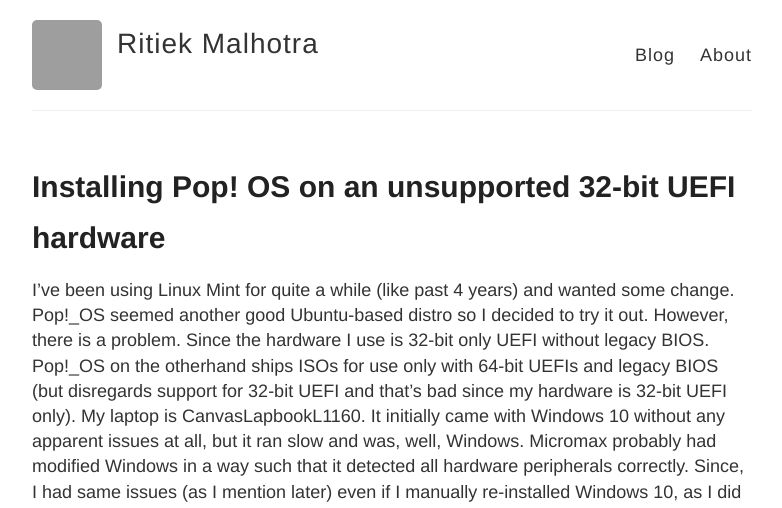
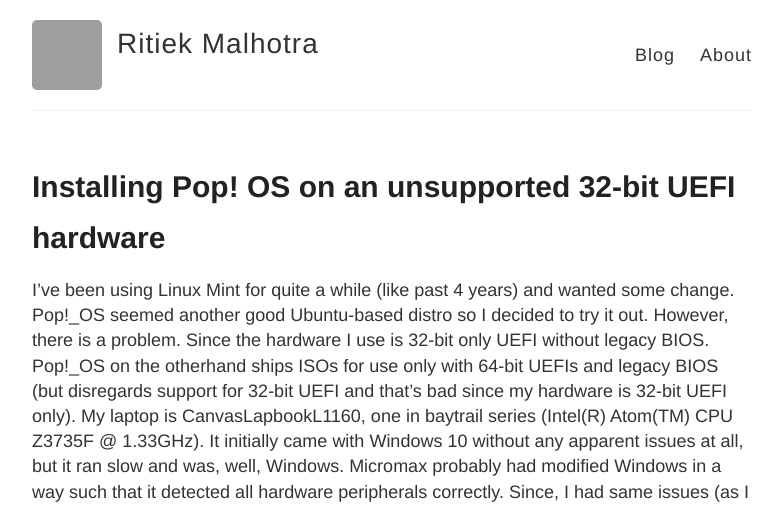
Before and after one commit to ritiek/ritiek.github.io, a Jekyll site: the page built from _posts/2020-04-18-blog-post-15.md, in a window 1280 px wide and 1400 px high. Shown: the top 508 px of the window, without its empty margins (248-1030 px from the left). Built offline with Jekyll 4.4.1, drawn with Linux system fonts in a browser that asks for light colours; our own code applies the rules of GitHub Pages for plain Markdown files; some of the changed text lies outside the part shown; grey boxes are pictures that could not be loaded.

Commit message:
It's baytrail that's been messing up all this time

````diff
--- a/_posts/2020-04-18-blog-post-15.md
+++ b/_posts/2020-04-18-blog-post-15.md
@@ -15,11 +15,11 @@
 there is a problem. Since the hardware I use is 32-bit only UEFI without legacy BIOS.
 Pop!\_OS on the otherhand ships ISOs for use only with 64-bit UEFIs and legacy BIOS (but
 disregards support for 32-bit UEFI and that's bad since my hardware is 32-bit UEFI only).
-My laptop is CanvasLapbookL1160. It initially came with Windows 10 without any apparent
-issues at all, but it ran slow and was, well, Windows. Micromax probably had modified
-Windows in a way such that it detected all hardware peripherals correctly. Since, I had
-same issues (as I mention later) even if I manually re-installed Windows 10, as I did
-with Linux distros.
+My laptop is CanvasLapbookL1160, one in baytrail series (Intel(R) Atom(TM) CPU  Z3735F @ 1.33GHz).
+It initially came with Windows 10 without any apparent issues at all, but it ran slow and
+was, well, Windows. Micromax probably had modified Windows in a way such that it detected
+all hardware peripherals correctly. Since, I had same issues (as I mention later) even if
+I manually re-installed Windows 10, as I did with Linux distros.
 
 <p align="center">
   <img src="https://i.imgur.com/aiIVZGN.png" width="350">
@@ -367,6 +369,10 @@
 ```
 $ sudo grub-update
 ```
+Whoa. This freezing issue seems to be specific to baytrail machines. There has been a kernel bug
+report filed on [https://bugzilla.kernel.org/show_bug.cgi?id=109051](https://bugzilla.kernel.org/show_bug.cgi?id=109051)
+with a very good number of people affected! Reading the responses, it looks like Intel has been
+messing things up. I'm at this also pretty sure the other issues I face are specific to baytrail too.
 
 
 ## End
@@ -378,3 +384,5 @@
 
 I know that 4.16.18 is a pretty old kernel but I'd still be willing for the compromise with using
 it than having stayed put with the Windows that came pre-installed with this machine.
+
+TL;DR Do not a buy a baytrail machine if you can.
````
Also changed, not shown: other parts of _posts/2020-04-18-blog-post-15.md (+3 -1 lines).
